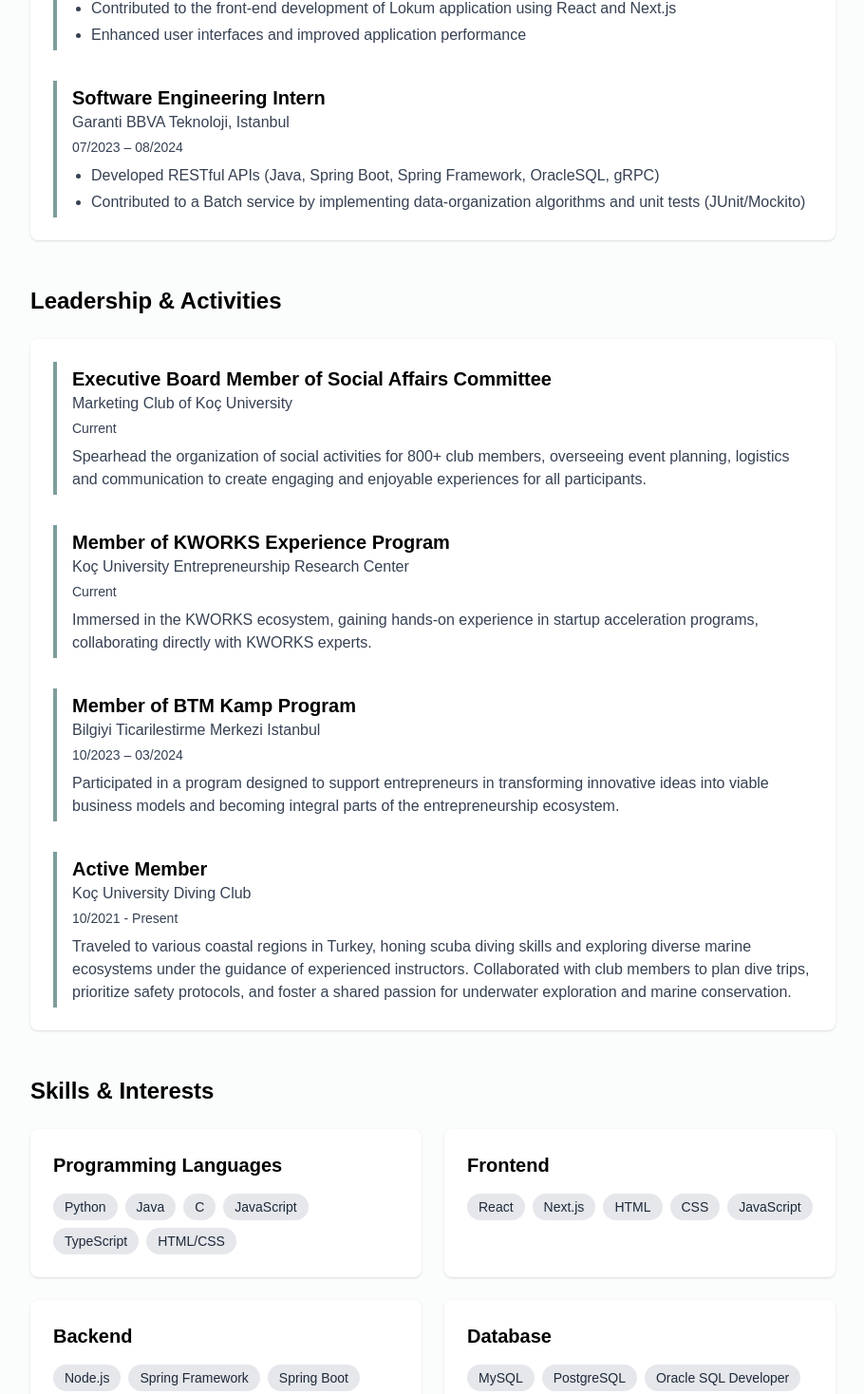
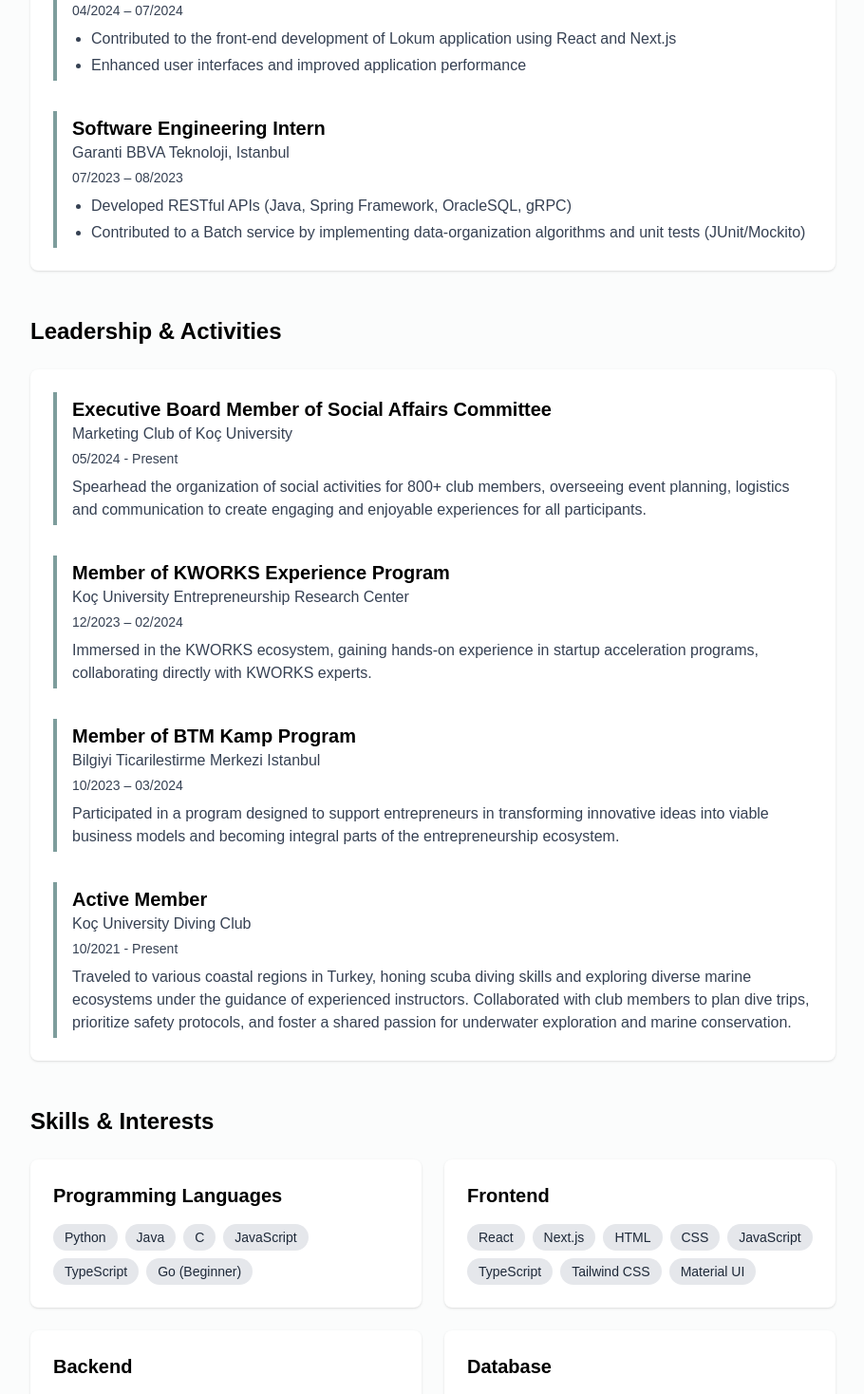
Before and after one commit to alpersahin21/portfolio, a Next.js app: page /about in a window 1280 px wide. Shown: the part 1323-2791 px from the top of the page at 95% size, without its empty margins (184-1094 px from the left). Built offline with nearby package versions, Linux system fonts and the light colour scheme.

Commit message:
padding fixes and content changes.

```diff
--- a/src/app/layout.tsx
+++ b/src/app/layout.tsx
@@ -35,7 +35,7 @@
         className={`${geistSans.variable} ${geistMono.variable} antialiased min-h-screen flex flex-col bg-[#FBFCFC] text-black`}
       >
         <Header />
-        <main className="flex-grow pt-16 md:pt-24 pb-16">
+        <main className="flex-grow pt-24 md:pt-32 pb-16">
           {children}
         </main>
         <Footer />
--- a/src/app/projects/[slug]/page.tsx
+++ b/src/app/projects/[slug]/page.tsx
@@ -106,13 +106,13 @@
             rel="noopener noreferrer"
             className="px-4 py-2 bg-[#7D9D9C] hover:bg-[#576F72] text-white rounded-md transition-colors"
           >
-            GitHub Repository
+            {project.slug === 'melascan' ? 'Mobile Repository' : 'GitHub Repository'}
           </a>
 
           {project.slug === 'melascan' && (
             <>
               <a
-                href="https://github.com/alpersahin38/melascan-backend"
+                href="https://github.com/alpersahin21/melascan-backend"
                 target="_blank"
                 rel="noopener noreferrer"
                 className="px-4 py-2 bg-[#7D9D9C] hover:bg-[#576F72] text-white rounded-md transition-colors"
@@ -120,7 +120,7 @@
                 Backend Repository
               </a>
               <a
-                href="https://github.com/alpersahin38/melascan-ai-model"
+                href="https://github.com/alpersahin21/melascan-ai-model"
                 target="_blank"
                 rel="noopener noreferrer"
                 className="px-4 py-2 bg-[#7D9D9C] hover:bg-[#576F72] text-white rounded-md transition-colors"
--- a/src/components/layout/Header.tsx
+++ b/src/components/layout/Header.tsx
@@ -26,7 +26,7 @@
 
         {/* Desktop navigation */}
         <nav className="hidden md:block">
-          <ul className="flex space-x-8 items-center">
+          <ul className="flex space-x-12 items-center">
             <li>
               <Link
                 href="/"
@@ -67,7 +67,7 @@
       {/* Mobile navigation */}
       {isMenuOpen && (
         <nav className="md:hidden mt-4">
-          <ul className="flex flex-col space-y-4 pb-4">
+          <ul className="flex flex-col space-y-4 pb-4 px-6">
             <li>
               <Link
                 href="/"
--- a/src/components/sections/about/Experience.tsx
+++ b/src/components/sections/about/Experience.tsx
@@ -31,9 +31,9 @@
       position: 'Software Engineering Intern',
       company: 'Garanti BBVA Teknoloji',
       location: 'Istanbul',
-      period: '07/2023 – 08/2024',
+      period: '07/2023 – 08/2023',
       description: [
-        'Developed RESTful APIs (Java, Spring Boot, Spring Framework, OracleSQL, gRPC)',
+        'Developed RESTful APIs (Java, Spring Framework, OracleSQL, gRPC)',
         'Contributed to a Batch service by implementing data-organization algorithms and unit tests (JUnit/Mockito)'
       ]
     }
--- a/src/components/sections/about/Leadership.tsx
+++ b/src/components/sections/about/Leadership.tsx
@@ -4,14 +4,14 @@
       id: 'lead-1',
       position: 'Executive Board Member of Social Affairs Committee',
       organization: 'Marketing Club of Koç University',
-      period: 'Current',
+      period: '05/2024 - Present',
       description: 'Spearhead the organization of social activities for 800+ club members, overseeing event planning, logistics and communication to create engaging and enjoyable experiences for all participants.'
     },
     {
       id: 'lead-2',
       position: 'Member of KWORKS Experience Program',
       organization: 'Koç University Entrepreneurship Research Center',
-      period: 'Current',
+      period: '12/2023 – 02/2024',
       description: 'Immersed in the KWORKS ecosystem, gaining hands-on experience in startup acceleration programs, collaborating directly with KWORKS experts.'
     },
     {
--- a/src/components/sections/about/Skills.tsx
+++ b/src/components/sections/about/Skills.tsx
@@ -3,27 +3,32 @@
     {
       id: 'languages',
       title: 'Programming Languages',
-      skills: ['Python', 'Java', 'C', 'JavaScript', 'TypeScript', 'HTML/CSS']
+      skills: ['Python', 'Java', 'C', 'JavaScript', 'TypeScript', 'Go (Beginner)']
     },
     {
       id: 'frontend',
       title: 'Frontend',
-      skills: ['React', 'Next.js', 'HTML', 'CSS', 'JavaScript']
+      skills: ['React', 'Next.js', 'HTML', 'CSS', 'JavaScript', 'TypeScript', 'Tailwind CSS', 'Material UI']
     },
     {
       id: 'backend',
       title: 'Backend',
-      skills: ['Node.js', 'Spring Framework', 'Spring Boot', 'JPA/Hibernate', 'Microservices Architecture', 'RESTful APIs', 'Kafka']
+      skills: ['Spring Framework', 'JPA/Hibernate', 'Microservices Architecture', 'RESTful APIs', 'Kafka', 'Node.js', 'Express.js', 'Flask']
     },
     {
       id: 'database',
       title: 'Database',
-      skills: ['MySQL', 'PostgreSQL', 'Oracle SQL Developer', 'MongoDB', 'RDBMS']
+      skills: ['MySQL', 'PostgreSQL','MongoDB', 'RDBMS']
     },
     {
       id: 'devops',
       title: 'DevOps & Cloud',
       skills: ['Docker', 'Kubernetes', 'AWS S3', 'AWS ECS', 'Rancher', 'Grafana', 'Graylog']
+    },
+    {
+      id: 'ml',
+      title: 'Machine Learning',
+      skills: ['Scikit-learn', 'PyTorch', 'OpenCV', 'Pandas', 'Numpy', 'Matplotlib']
     },
     {
       id: 'testing',
@@ -38,7 +43,7 @@
     {
       id: 'interests',
       title: 'Interests',
-      skills: ['AI', 'Entrepreneurship', 'Finance', 'Scuba Diving', 'Machine Learning']
+      skills: ['AI', 'Entrepreneurship', 'Finance', 'Scuba Diving', 'Machine Learning', 'Deep Learning']
     }
   ];
 
--- a/src/components/sections/home/Hero.tsx
+++ b/src/components/sections/home/Hero.tsx
@@ -5,7 +5,7 @@
 
 const Hero = () => {
   return (
-    <section className="py-10 md:py-20">
+    <section className="py-6 md:py-16">
       <div className="max-w-6xl mx-auto px-6 grid grid-cols-1 md:grid-cols-2 gap-12 items-center">
         <div>
           <h1 className="text-4xl md:text-5xl font-bold mb-6">
--- a/src/components/sections/projects/ProjectCard.tsx
+++ b/src/components/sections/projects/ProjectCard.tsx
@@ -43,7 +43,7 @@
             rel="noopener noreferrer"
             className="text-[#7D9D9C] hover:underline"
           >
-            GitHub
+            {project.slug === 'melascan' ? 'Mobile Repository' : 'GitHub Repository'}
           </a>
           {project.demo && (
             <a
```
